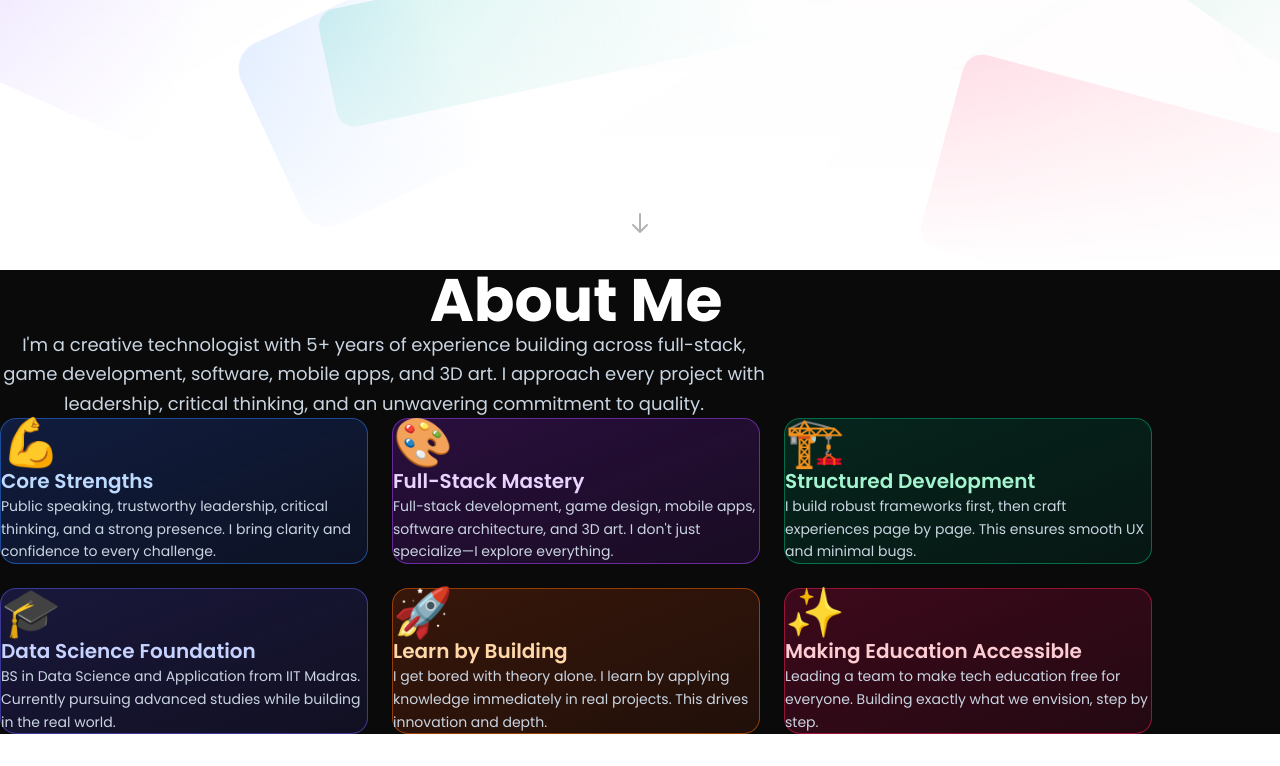
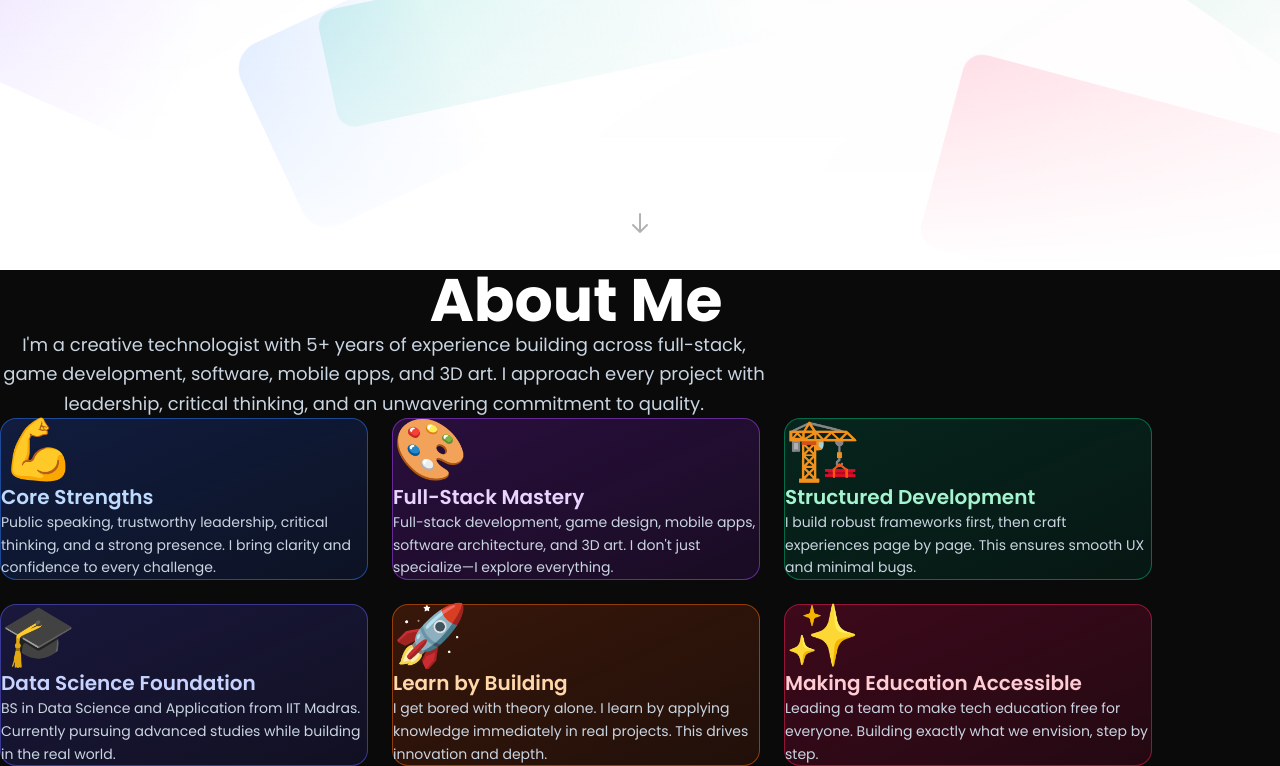
Before and after one commit to 25f3002130/portfolio, a Next.js app: page / in a window 1280 px wide. Shown: the part 530-1296 px from the top of the page. Before the commit the page ends 1264 px from the top, so only its background shows below. Built offline with nearby package versions, Linux system fonts and the light colour scheme.

Commit message:
Overhaul About section formatting with proper alignment and spacing

```diff
--- a/components/about.tsx
+++ b/components/about.tsx
@@ -3,6 +3,81 @@
 import React from "react";
 
 export default function AboutMe() {
+    const cards = [
+        {
+            emoji: "💪",
+            title: "Core Strengths",
+            description: "Public speaking, trustworthy leadership, critical thinking, and a strong presence. I bring clarity and confidence to every challenge.",
+            colorFrom: "from-blue-900/40",
+            colorTo: "to-blue-900/20",
+            borderColor: "border-blue-500/50",
+            hoverBorder: "hover:border-blue-400/80",
+            hoverShadow: "hover:shadow-blue-500/20",
+            textColor: "text-blue-200",
+            gradientFrom: "from-blue-500/10"
+        },
+        {
+            emoji: "🎨",
+            title: "Full-Stack Mastery",
+            description: "Full-stack development, game design, mobile apps, software architecture, and 3D art. I don't just specialize—I explore everything.",
+            colorFrom: "from-purple-900/40",
+            colorTo: "to-purple-900/20",
+            borderColor: "border-purple-500/50",
+            hoverBorder: "hover:border-purple-400/80",
+            hoverShadow: "hover:shadow-purple-500/20",
+            textColor: "text-purple-200",
+            gradientFrom: "from-purple-500/10"
+        },
+        {
+            emoji: "🏗️",
+            title: "Structured Development",
+            description: "I build robust frameworks first, then craft experiences page by page. This ensures smooth UX and minimal bugs.",
+            colorFrom: "from-emerald-900/40",
+            colorTo: "to-emerald-900/20",
+            borderColor: "border-emerald-500/50",
+            hoverBorder: "hover:border-emerald-400/80",
+            hoverShadow: "hover:shadow-emerald-500/20",
+            textColor: "text-emerald-200",
+            gradientFrom: "from-emerald-500/10"
+        },
+        {
+            emoji: "🎓",
+            title: "Data Science Foundation",
+            description: "BS in Data Science and Application from IIT Madras. Currently pursuing advanced studies while building in the real world.",
+            colorFrom: "from-indigo-900/40",
+            colorTo: "to-indigo-900/20",
+            borderColor: "border-indigo-500/50",
+            hoverBorder: "hover:border-indigo-400/80",
+            hoverShadow: "hover:shadow-indigo-500/20",
+            textColor: "text-indigo-200",
+            gradientFrom: "from-indigo-500/10"
+        },
+        {
+            emoji: "🚀",
+            title: "Learn by Building",
+            description: "I get bored with theory alone. I learn by applying knowledge immediately in real projects. This drives innovation and depth.",
+            colorFrom: "from-orange-900/40",
+            colorTo: "to-orange-900/20",
+            borderColor: "border-orange-500/50",
+            hoverBorder: "hover:border-orange-400/80",
+            hoverShadow: "hover:shadow-orange-500/20",
+            textColor: "text-orange-200",
+            gradientFrom: "from-orange-500/10"
+        },
+        {
+            emoji: "✨",
+            title: "Making Education Accessible",
+            description: "Leading a team to make tech education free for everyone. Building exactly what we envision, step by step.",
+            colorFrom: "from-rose-900/40",
+            colorTo: "to-rose-900/20",
+            borderColor: "border-rose-500/50",
+            hoverBorder: "hover:border-rose-400/80",
+            hoverShadow: "hover:shadow-rose-500/20",
+            textColor: "text-rose-200",
+            gradientFrom: "from-rose-500/10"
+        }
+    ];
+
     return (
         <>
             <style>{`
@@ -12,90 +87,40 @@ export default function AboutMe() {
                     font-family: 'Poppins', sans-serif;
                 }
             `}</style>
-            <div className="w-full bg-neutral-950 py-24">
-                <div className="max-w-6xl mx-auto px-6">
+            <div className="w-full bg-neutral-950 py-24 px-4 sm:px-6 lg:px-8">
+                <div className="max-w-6xl mx-auto">
                     {/* Header Section */}
-                    <div className="text-center mb-16">
-                        <h1 className="text-5xl md:text-6xl font-bold text-white mb-5">About Me</h1>
-                        <p className="text-lg text-slate-300 max-w-3xl mx-auto leading-relaxed">
+                    <div className="text-center mb-20">
+                        <h1 className="text-5xl sm:text-6xl font-bold text-white mb-6">About Me</h1>
+                        <p className="text-base sm:text-lg text-slate-300 max-w-3xl mx-auto leading-relaxed">
                             I'm a creative technologist with 5+ years of experience building across full-stack, game development, software, mobile apps, and 3D art. I approach every project with leadership, critical thinking, and an unwavering commitment to quality.
                         </p>
                     </div>
 
                     {/* Cards Grid */}
-                    <div className="grid grid-cols-1 md:grid-cols-2 lg:grid-cols-3 gap-6">
+                    <div className="grid grid-cols-1 md:grid-cols-2 lg:grid-cols-3 gap-6 auto-rows-max">
+                        {cards.map((card, index) => (
+                            <div
+                                key={index}
+                                className={`group relative bg-gradient-to-br ${card.colorFrom} ${card.colorTo} ${card.borderColor} border rounded-2xl p-8 ${card.hoverBorder} transition-all duration-300 hover:shadow-lg ${card.hoverShadow}`}
+                            >
+                                <div className={`absolute inset-0 bg-gradient-to-br ${card.gradientFrom} to-transparent rounded-2xl opacity-0 group-hover:opacity-100 transition-opacity`}></div>
 
-                        {/* Core Strengths */}
-                        <div className="group relative bg-gradient-to-br from-blue-900/40 to-blue-900/20 border border-blue-500/50 rounded-2xl p-7 hover:border-blue-400/80 transition-all duration-300 hover:shadow-lg hover:shadow-blue-500/20 h-full flex flex-col">
-                            <div className="absolute inset-0 bg-gradient-to-br from-blue-500/10 to-transparent rounded-2xl opacity-0 group-hover:opacity-100 transition-opacity"></div>
-                            <div className="relative flex flex-col h-full">
-                                <div className="text-5xl mb-4">💪</div>
-                                <h3 className="text-xl font-semibold text-blue-200 mb-3">Core Strengths</h3>
-                                <p className="text-slate-300 text-sm leading-relaxed flex-grow">
-                                    Public speaking, trustworthy leadership, critical thinking, and a strong presence. I bring clarity and confidence to every challenge.
-                                </p>
+                                <div className="relative space-y-4">
+                                    <div className="text-6xl h-16 flex items-start">
+                                        {card.emoji}
+                                    </div>
+
+                                    <h3 className={`text-xl font-semibold ${card.textColor} line-clamp-2`}>
+                                        {card.title}
+                                    </h3>
+
+                                    <p className="text-slate-300 text-sm leading-relaxed line-clamp-5">
+                                        {card.description}
+                                    </p>
+                                </div>
                             </div>
-                        </div>
-
-                        {/* Diverse Expertise */}
-                        <div className="group relative bg-gradient-to-br from-purple-900/40 to-purple-900/20 border border-purple-500/50 rounded-2xl p-7 hover:border-purple-400/80 transition-all duration-300 hover:shadow-lg hover:shadow-purple-500/20 h-full flex flex-col">
-                            <div className="absolute inset-0 bg-gradient-to-br from-purple-500/10 to-transparent rounded-2xl opacity-0 group-hover:opacity-100 transition-opacity"></div>
-                            <div className="relative flex flex-col h-full">
-                                <div className="text-5xl mb-4">🎨</div>
-                                <h3 className="text-xl font-semibold text-purple-200 mb-3">Full-Stack Mastery</h3>
-                                <p className="text-slate-300 text-sm leading-relaxed flex-grow">
-                                    Full-stack development, game design, mobile apps, software architecture, and 3D art. I don't just specialize—I explore everything.
-                                </p>
-                            </div>
-                        </div>
-
-                        {/* Build Framework First */}
-                        <div className="group relative bg-gradient-to-br from-emerald-900/40 to-emerald-900/20 border border-emerald-500/50 rounded-2xl p-7 hover:border-emerald-400/80 transition-all duration-300 hover:shadow-lg hover:shadow-emerald-500/20 h-full flex flex-col">
-                            <div className="absolute inset-0 bg-gradient-to-br from-emerald-500/10 to-transparent rounded-2xl opacity-0 group-hover:opacity-100 transition-opacity"></div>
-                            <div className="relative flex flex-col h-full">
-                                <div className="text-5xl mb-4">🏗️</div>
-                                <h3 className="text-xl font-semibold text-emerald-200 mb-3">Structured Development</h3>
-                                <p className="text-slate-300 text-sm leading-relaxed flex-grow">
-                                    I build robust frameworks first, then craft experiences page by page. This ensures smooth UX and minimal bugs.
-                                </p>
-                            </div>
-                        </div>
-
-                        {/* Education */}
-                        <div className="group relative bg-gradient-to-br from-indigo-900/40 to-indigo-900/20 border border-indigo-500/50 rounded-2xl p-7 hover:border-indigo-400/80 transition-all duration-300 hover:shadow-lg hover:shadow-indigo-500/20 h-full flex flex-col">
-                            <div className="absolute inset-0 bg-gradient-to-br from-indigo-500/10 to-transparent rounded-2xl opacity-0 group-hover:opacity-100 transition-opacity"></div>
-                            <div className="relative flex flex-col h-full">
-                                <div className="text-5xl mb-4">🎓</div>
-                                <h3 className="text-xl font-semibold text-indigo-200 mb-3">Data Science Foundation</h3>
-                                <p className="text-slate-300 text-sm leading-relaxed flex-grow">
-                                    BS in Data Science and Application from IIT Madras. Currently pursuing advanced studies while building in the real world.
-                                </p>
-                            </div>
-                        </div>
-
-                        {/* Learning Philosophy */}
-                        <div className="group relative bg-gradient-to-br from-orange-900/40 to-orange-900/20 border border-orange-500/50 rounded-2xl p-7 hover:border-orange-400/80 transition-all duration-300 hover:shadow-lg hover:shadow-orange-500/20 h-full flex flex-col">
-                            <div className="absolute inset-0 bg-gradient-to-br from-orange-500/10 to-transparent rounded-2xl opacity-0 group-hover:opacity-100 transition-opacity"></div>
-                            <div className="relative flex flex-col h-full">
-                                <div className="text-5xl mb-4">🚀</div>
-                                <h3 className="text-xl font-semibold text-orange-200 mb-3">Learn by Building</h3>
-                                <p className="text-slate-300 text-sm leading-relaxed flex-grow">
-                                    I get bored with theory alone. I learn by applying knowledge immediately in real projects. This drives innovation and depth.
-                                </p>
-                            </div>
-                        </div>
-
-                        {/* Mission */}
-                        <div className="group relative bg-gradient-to-br from-rose-900/40 to-rose-900/20 border border-rose-500/50 rounded-2xl p-7 hover:border-rose-400/80 transition-all duration-300 hover:shadow-lg hover:shadow-rose-500/20 h-full flex flex-col">
-                            <div className="absolute inset-0 bg-gradient-to-br from-rose-500/10 to-transparent rounded-2xl opacity-0 group-hover:opacity-100 transition-opacity"></div>
-                            <div className="relative flex flex-col h-full">
-                                <div className="text-5xl mb-4">✨</div>
-                                <h3 className="text-xl font-semibold text-rose-200 mb-3">Making Education Accessible</h3>
-                                <p className="text-slate-300 text-sm leading-relaxed flex-grow">
-                                    Leading a team to make tech education free for everyone. Building exactly what we envision, step by step.
-                                </p>
-                            </div>
-                        </div>
+                        ))}
                     </div>
                 </div>
             </div>
```
